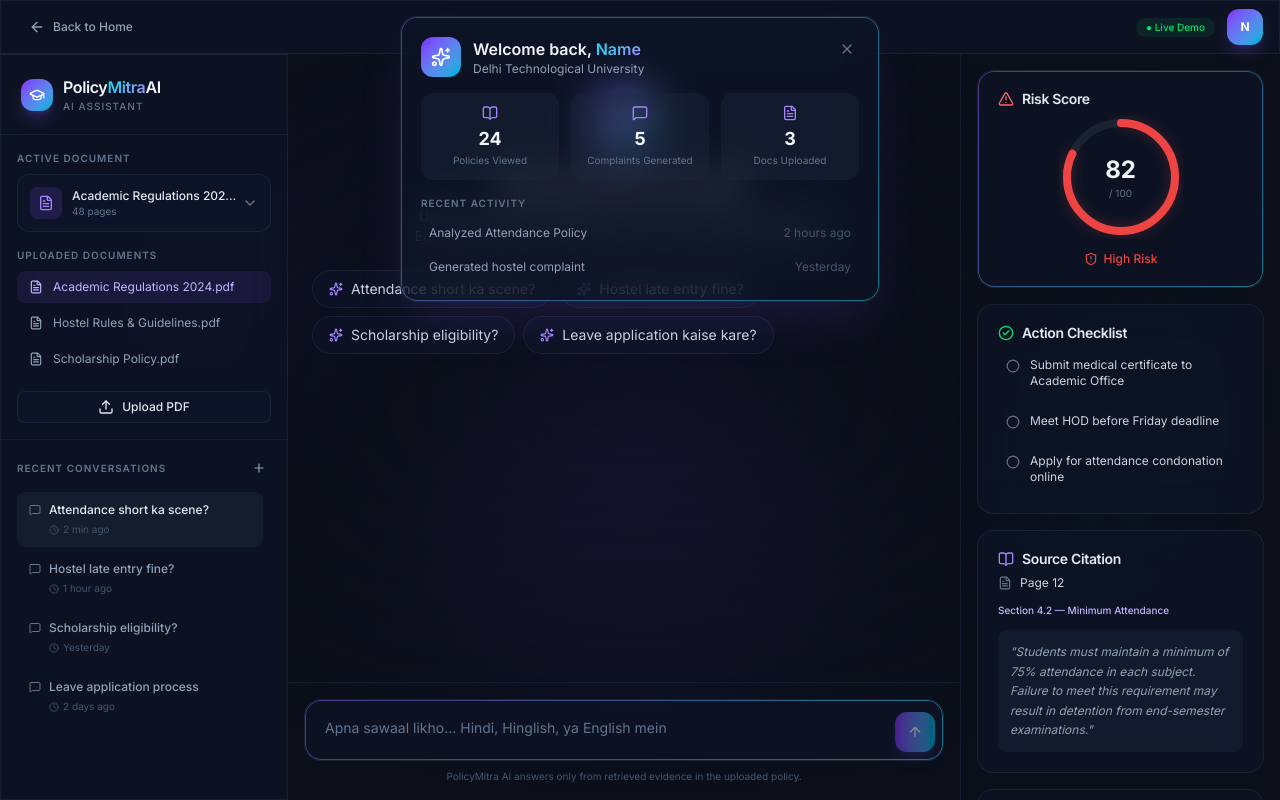
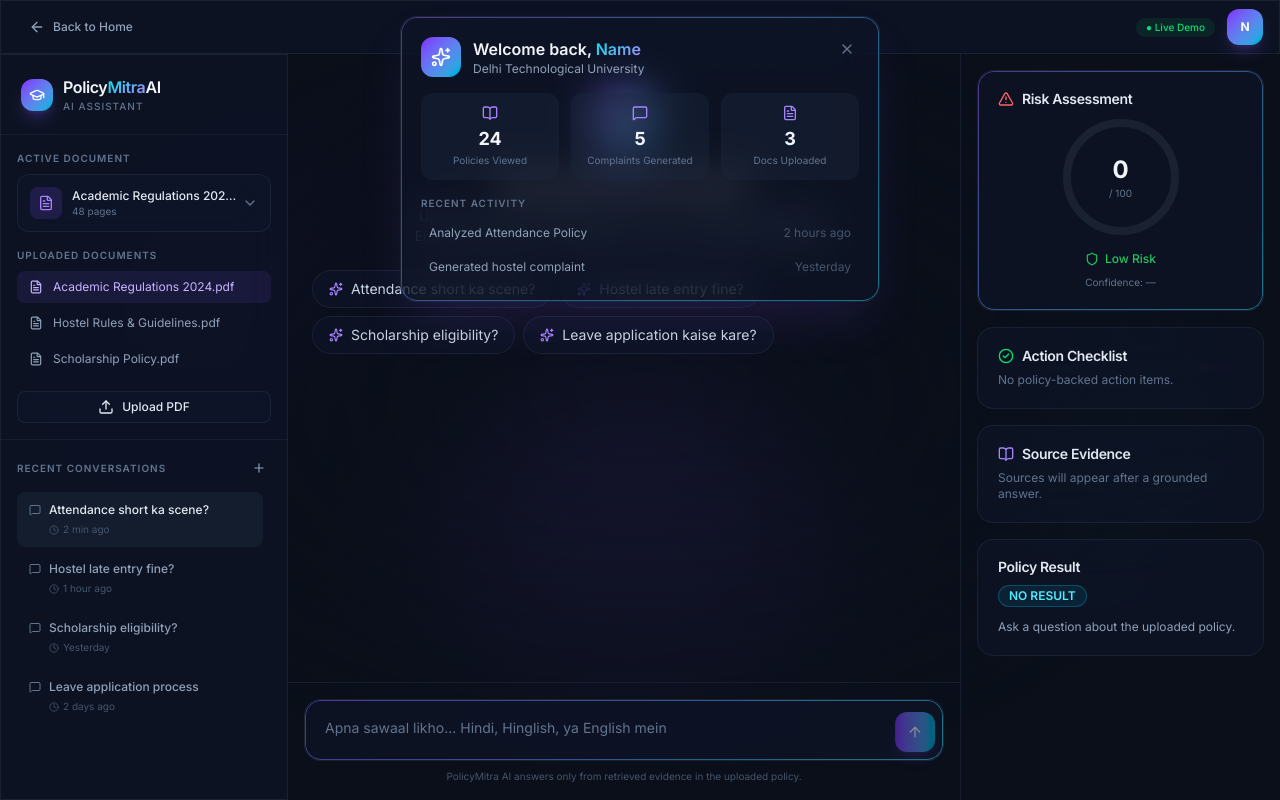
Before and after one commit to ishitaarya/Policy-Mitra-AI, a React (Vite) app in the folder frontend/: page /auth/sign-in in a window 1280 px wide. Both pictures are taken after typing "name@example.com", "Sample123" into the empty fields and a click on the button "Sign In". Built offline with nearby package versions, Linux system fonts and the light colour scheme.

Commit message:
ui: render live risk actions and source evidence

```diff
--- a/frontend/src/components/RightSidebar.tsx
+++ b/frontend/src/components/RightSidebar.tsx
@@ -1,20 +1,17 @@
 import { motion } from 'framer-motion'
-import {
-  AlertTriangle,
-  BookOpen,
-  CheckCircle2,
-  Circle,
-  FileText,
-  Tag,
-} from 'lucide-react'
+import { AlertTriangle, BookOpen, CheckCircle2, Circle, FileText } from 'lucide-react'
 import { Card, CardContent, CardHeader, CardTitle } from '@/components/ui/card'
 import { Badge } from '@/components/ui/badge'
 import { RiskDashboard } from '@/components/RiskDashboard'
-import { initialMessages } from '@/data/mock'
+import type { ChatMessage } from '@/types'
 
-export function RightSidebar() {
-  const latestAI = initialMessages.find((m) => m.role === 'assistant')
+interface RightSidebarProps {
+  latestAI: ChatMessage | null
+}
+
+export function RightSidebar({ latestAI }: RightSidebarProps) {
   const actions = latestAI?.actions ?? []
+  const source = latestAI?.sources?.[0]
 
   return (
     <motion.aside
@@ -27,11 +24,14 @@
         <CardHeader className="pb-2">
           <CardTitle className="flex items-center gap-2">
             <AlertTriangle className="h-4 w-4 text-red-400" />
-            Risk Score
+            Risk Assessment
           </CardTitle>
         </CardHeader>
-        <CardContent className="flex justify-center pb-5">
-          <RiskDashboard score={latestAI?.riskScore ?? 0} />
+        <CardContent className="flex flex-col items-center gap-2 pb-5">
+          <RiskDashboard score={latestAI?.riskScore ?? 0} riskLevel={latestAI?.riskLevel} />
+          <p className="text-[10px] text-slate-500">
+            Confidence: {latestAI ? `${latestAI.confidence ?? 0}%` : '—'}
+          </p>
         </CardContent>
       </Card>
 
@@ -43,22 +43,12 @@
           </CardTitle>
         </CardHeader>
         <CardContent className="space-y-2">
-          {actions.map((action, i) => (
-            <motion.div
-              key={action.id}
-              className="flex items-start gap-2.5 rounded-lg p-2 text-xs text-slate-300"
-              initial={{ opacity: 0, x: 10 }}
-              animate={{ opacity: 1, x: 0 }}
-              transition={{ delay: 0.1 * i }}
-            >
-              {action.completed ? (
-                <CheckCircle2 className="mt-0.5 h-3.5 w-3.5 shrink-0 text-green-400" />
-              ) : (
-                <Circle className="mt-0.5 h-3.5 w-3.5 shrink-0 text-slate-500" />
-              )}
+          {actions.length ? actions.map((action, i) => (
+            <motion.div key={action.id} className="flex items-start gap-2.5 rounded-lg p-2 text-xs text-slate-300" initial={{ opacity: 0, x: 10 }} animate={{ opacity: 1, x: 0 }} transition={{ delay: 0.1 * i }}>
+              {action.completed ? <CheckCircle2 className="mt-0.5 h-3.5 w-3.5 shrink-0 text-green-400" /> : <Circle className="mt-0.5 h-3.5 w-3.5 shrink-0 text-slate-500" />}
               <span>{action.text}</span>
             </motion.div>
-          ))}
+          )) : <p className="text-xs text-slate-500">No policy-backed action items.</p>}
         </CardContent>
       </Card>
 
@@ -66,38 +56,38 @@
         <CardHeader className="pb-2">
           <CardTitle className="flex items-center gap-2">
             <BookOpen className="h-4 w-4 text-violet-400" />
-            Source Citation
+            Source Evidence
           </CardTitle>
         </CardHeader>
         <CardContent className="space-y-3">
+          {source ? (
+            <>
               <div className="flex items-center gap-2">
                 <FileText className="h-3.5 w-3.5 text-slate-500" />
                 <span className="text-xs text-slate-300">
-              Page {latestAI?.source?.page}
+                  {source.documentName} · Page {source.page}
                 </span>
               </div>
-          <p className="text-[10px] font-medium text-violet-300">
-            {latestAI?.source?.section}
+              <p className="rounded-lg bg-slate-800/40 p-3 text-xs italic leading-relaxed text-slate-400">
+                "{source.excerpt}"
               </p>
-          <p className="rounded-lg bg-slate-800/40 p-3 text-xs italic leading-relaxed text-slate-400">
-            "{latestAI?.source?.excerpt}"
-          </p>
+            </>
+          ) : (
+            <p className="text-xs text-slate-500">Sources will appear after a grounded answer.</p>
+          )}
         </CardContent>
       </Card>
 
       <Card className="glass-hover">
         <CardHeader className="pb-2">
-          <CardTitle className="flex items-center gap-2">
-            <Tag className="h-4 w-4 text-cyan-400" />
-            Policy Category
-          </CardTitle>
+          <CardTitle>Policy Result</CardTitle>
         </CardHeader>
         <CardContent>
           <Badge variant="cyan" className="text-xs">
-            {latestAI?.policyCategory}
+            {latestAI?.riskLevel ?? 'NO RESULT'}
           </Badge>
           <p className="mt-3 text-xs text-slate-400">
-            {latestAI?.requirement}
+            {latestAI?.consequence ?? 'Ask a question about the uploaded policy.'}
           </p>
         </CardContent>
       </Card>
```
Lines whose indentation alone changed are shown as unchanged.
